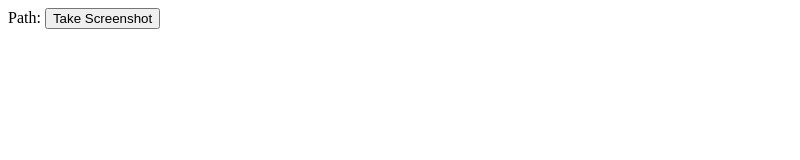
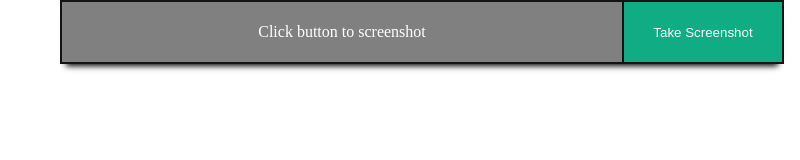
Before and after one commit to ZhiyueYi/screen-to-text, an Electron app: page src/index.html in a window 800 px wide. Drawn offline with Linux system fonts and the light colour scheme; no server answers.

Commit message:
:sparkles: update styles

```diff
--- a/src/index.html
+++ b/src/index.html
@@ -2,12 +2,78 @@
   <head>
     <meta charset="UTF-8" />
     <title>Screenshot</title>
+    <style>
+      body {
+        margin: auto;
+        width: 90%;
+      }
+      #container {
+        width: 100%;
+        height: 60px;
+        display: flex;
+        flex-direction: row;
+        margin: 0 20px;
+        border: 2px solid rgb(19, 19, 19);
+        box-shadow: 0 8px 6px -6px black;
+        background-color: rgb(189, 189, 189);
+      }
+      #progress-container {
+        height: inherit;
+        flex-grow: 1;
+        margin-bottom: 1em;
+        position: relative;
+      }
+      #indicator-container {
+        width: 100%;
+        height: 100%;
+        text-align: center;
+        position: absolute;
+        left: 0;
+        top: 0;
+        display: flex;
+        align-items: center;
+        justify-content: center;
+      }
+      #indicator {
+        white-space: pre-line;
+        color: #fff;
+        line-height: 1;
+      }
+      #progress {
+        -webkit-appearance: none;
+        -moz-appearance: none;
+        appearance: none;
+        border: none;
+        background-size: auto;
+        height: inherit;
+        width: 100%;
+      }
+      #progress::-webkit-progress-value {
+        background: #0abde3;
+        animation: bar-fill 0.5s;
+      }
+      #screenshot-btn {
+        height: inherit;
+        width: 160px;
+        background: #10ac84;
+        color: #fff;
+        border: none;
+        border-left: 2px solid rgb(19, 19, 19);
+      }
+    </style>
   </head>
 
   <body>
-    <div class="window">
-      <label id="screenshot-path">Path:</label>
-      <button id="screenshot" class="btn btn-primary">Take Screenshot</button>
+    <div id="container">
+      <div id="progress-container">
+        <div id="indicator-container">
+          <span id="indicator">Click button to screenshot</span>
+        </div>
+        <progress id="progress" max="100" value="0"> </progress>
+      </div>
+      <button id="screenshot-btn">
+        Take Screenshot
+      </button>
     </div>
   </body>
 
--- a/src/main.ts
+++ b/src/main.ts
@@ -5,6 +5,10 @@ let appIsReady = false;
 
 function createWindow() {
   win = new BrowserWindow({
+    height: 80,
+    width: 800,
+    transparent: true,
+    frame: false,
     webPreferences: {
       nodeIntegration: true,
     },
@@ -12,7 +16,7 @@ function createWindow() {
 
   win.loadFile('./index.html');
 
-  win.webContents.openDevTools();
+  //win.webContents.openDevTools();
 
   win.on('closed', () => {
     win = null;
```
Also changed, not shown: src/renderer.ts (+22 -9 lines).
